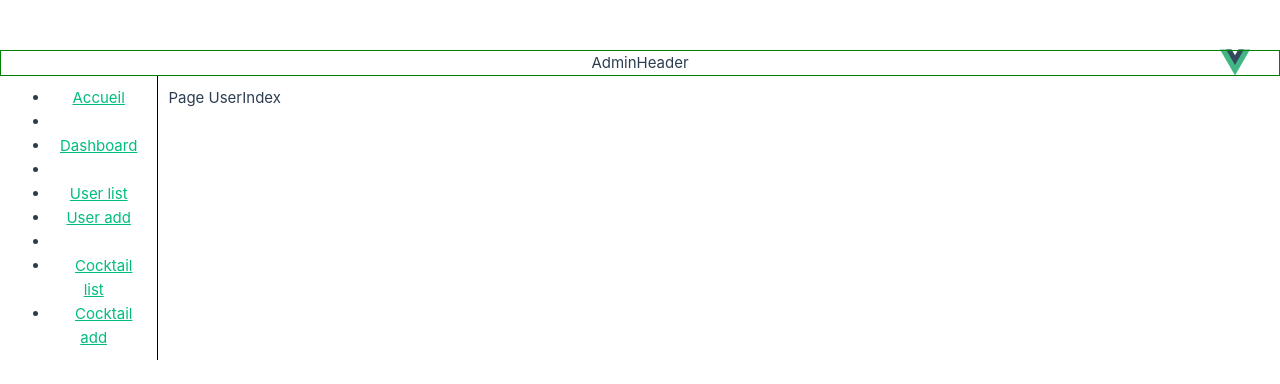
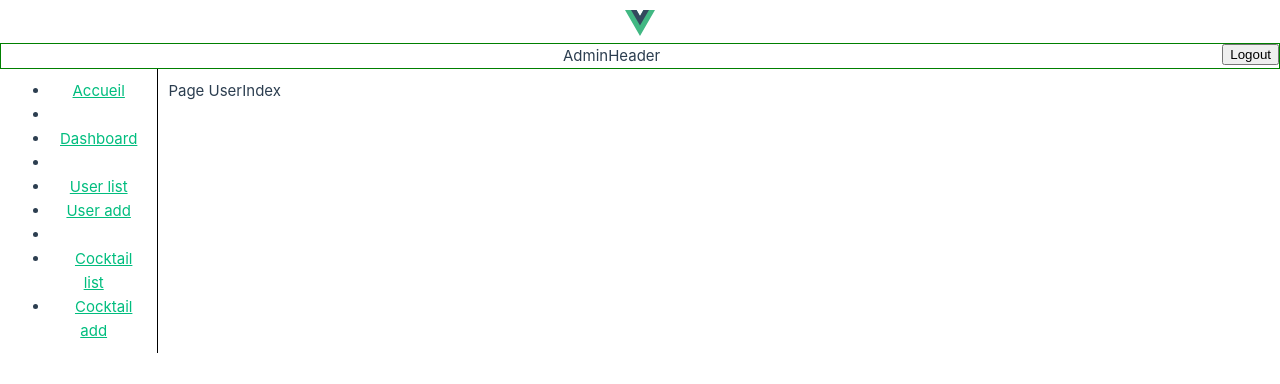
Before and after one commit to hamdiasma/vuejs3-app-test, a Vue app: page /admin/users/index in a window 1280 px wide. Shown: the top 384 px of the page. Built offline with nearby package versions, Linux system fonts and the light colour scheme; no server answers; sample sign-in values are in the browser's storage.

Commit message:
genrate axios request response

```diff
--- a/src/App.vue
+++ b/src/App.vue
@@ -6,8 +6,7 @@
       alt="Vue logo"
       class="logo"
       src="@/assets/logo.svg"
-      width="125"
-      height="125"
+
     />
     <RouterView />
   </header>
@@ -17,10 +16,11 @@ import {  RouterView } from "vue-router";
 </script>
 <style scoped>
 .logo{
-  position: absolute;
+  width: 30px;
+
+  /* position: absolute;
   right: 30px;
   top: 0;
-  width: 30px;
-  z-index: -1;
+  z-index: -1; */
 }
 </style>
--- a/src/_services/caller.service.js
+++ b/src/_services/caller.service.js
@@ -1,16 +1,31 @@
-import axios from "axios"
-import { accountServices } from "./account.service"
+import axios from "axios";
+import { accountServices } from "./account.service";
+import router from "@/router"
 
-export const URL_APP = "http://localhost:8888"
+export const URL_APP = "http://localhost:8888";
 
 const Axios = axios.create({
-    baseURL:URL_APP
-})
-Axios.interceptors.request.use(request=>{
-    if(accountServices.isLogged()){
-        request.headers.Authorization = 'Bearer '+ accountServices.getToken()
+  baseURL: URL_APP
+});
+
+Axios.interceptors.request.use((request) => {
+  if (accountServices.isLogged()) {
+    request.headers.Authorization = "Bearer " + accountServices.getToken();
+  }
+  return request;
+});
+
+Axios.interceptors.response.use(
+  (response) => {
+    return response;
+  },
+  (error) => {
+    if (error.response.statusText === "Unauthorized") {
+      accountServices.logout();
+      router.push("/login");
     }
-    return request
-})
+    console.log({ error });
+  }
+);
 
-export default Axios
+export default Axios;
--- a/src/assets/main.css
+++ b/src/assets/main.css
@@ -3,7 +3,7 @@
 #app {
   max-width: 1280px;
   font-weight: normal;
-  margin:50px auto;
+  margin:10px auto;
   text-align: center;
 }
 
--- a/src/components/AdminHeader.vue
+++ b/src/components/AdminHeader.vue
@@ -1,12 +1,19 @@
 <template>
     <div class="ad_head">
         AdminHeader
+        <button @click="logeOut">Logout</button>
     </div>
 </template>
 
 <script setup>
-import { RouterLink } from 'vue-router';
+import { RouterLink, useRouter } from 'vue-router';
+import {accountServices} from "@/_services"
+const router = useRouter()
 
+       const logeOut=()=>{
+            accountServices.logout()
+            router.push("/")
+        }
 </script>
 
 
@@ -14,4 +21,7 @@ import { RouterLink } from 'vue-router';
 .ad_head{
     border: 1px solid green;
 }
+button{
+    float: right
+}
 </style>
```
